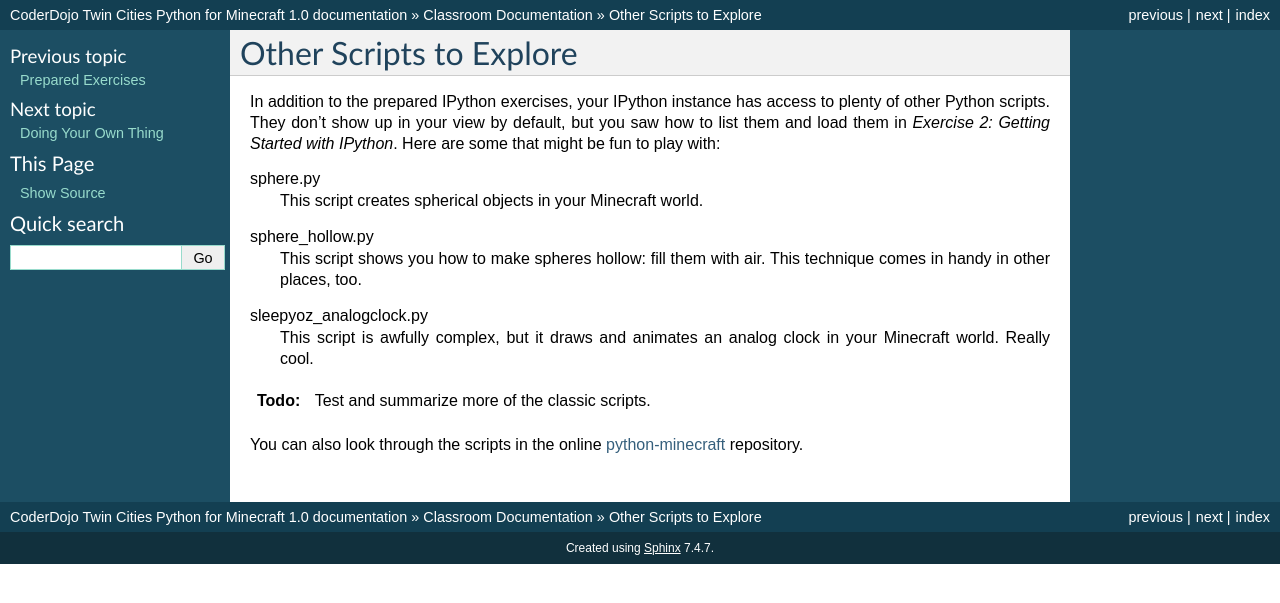
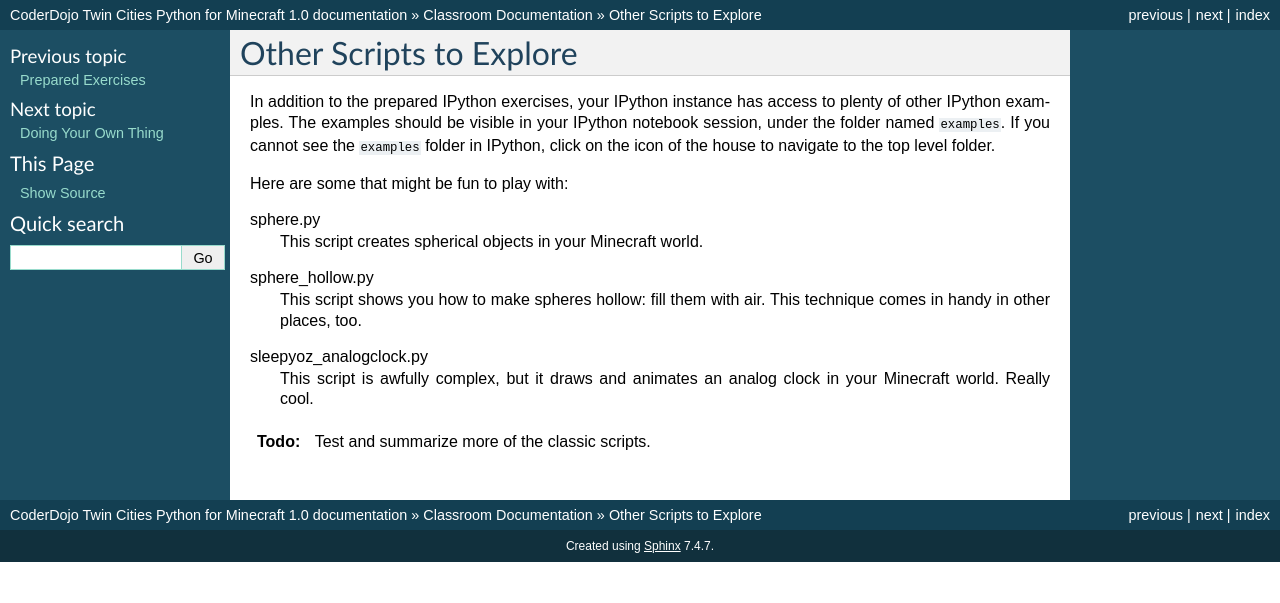
Before and after one commit to CoderDojoTC/python-minecraft, a Sphinx documentation site: the page built from docs/classroom/other-scripts.rst, in a window 1280 px wide. Shown: the top 603 px of the page. Built offline with Sphinx 7.4.7, drawn with Linux system fonts in a browser that asks for light colours.

Commit message:
Adjusted documentation for the new folder layout.

```diff
--- a/docs/classroom/lab-instance.rst
+++ b/docs/classroom/lab-instance.rst
@@ -69,6 +69,10 @@ The steps involved in connecting to IPython include:
 
 #. Enter the IPython password when prompted.
 
+You should see a screen like the one below:
+
+.. image:: _images/ipython-notebook.png
+
 
 Connect to the Minecraft Server
 ===============================
--- a/docs/classroom/other-scripts.rst
+++ b/docs/classroom/other-scripts.rst
@@ -3,10 +3,13 @@
 ==========================
 
 In addition to the prepared IPython exercises, your IPython instance
-has access to plenty of other Python scripts. They don't show up in
-your view by default, but you saw how to list them and load them in
-*Exercise 2: Getting Started with IPython*. Here are some that might
-be fun to play with:
+has access to plenty of other IPython examples. The examples should be
+visible in your IPython notebook session, under the folder named
+:file:`examples`. If you cannot see the :file:`examples` folder in
+IPython, click on the icon of the house to navigate to the top level
+folder.
+
+Here are some that might be fun to play with:
 
 sphere.py
    This script creates spherical objects in your Minecraft world.
@@ -20,8 +23,3 @@ sleepyoz_analogclock.py
    clock in your Minecraft world. Really cool.
 
 .. todo:: Test and summarize more of the classic scripts.
-
-You can also look through the scripts in the online python-minecraft_
-repository.
-
-.. _python-minecraft: https://github.com/CoderDojoTC/python-minecraft
```
Also changed, not shown: docs/classroom/exercises.rst (+5 -3 lines), docs/classroom/test.rst (+7 -4 lines), docs/classroom/_images/ipython-notebook.png (added).
